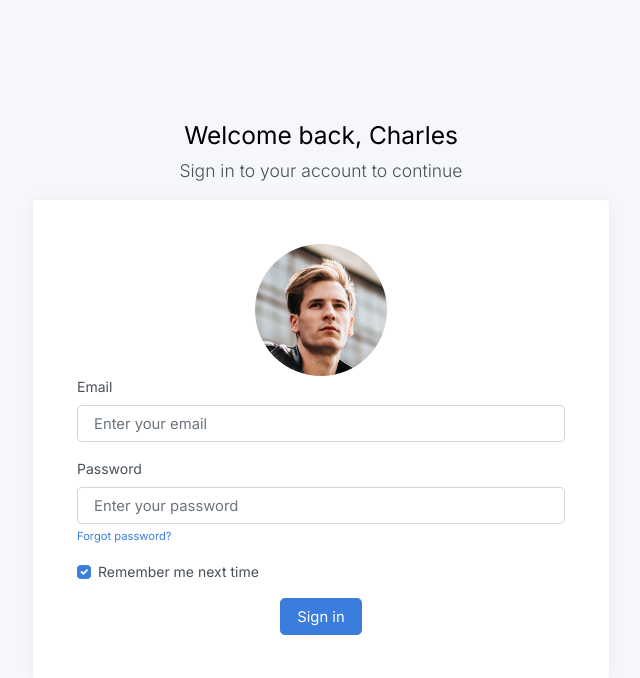
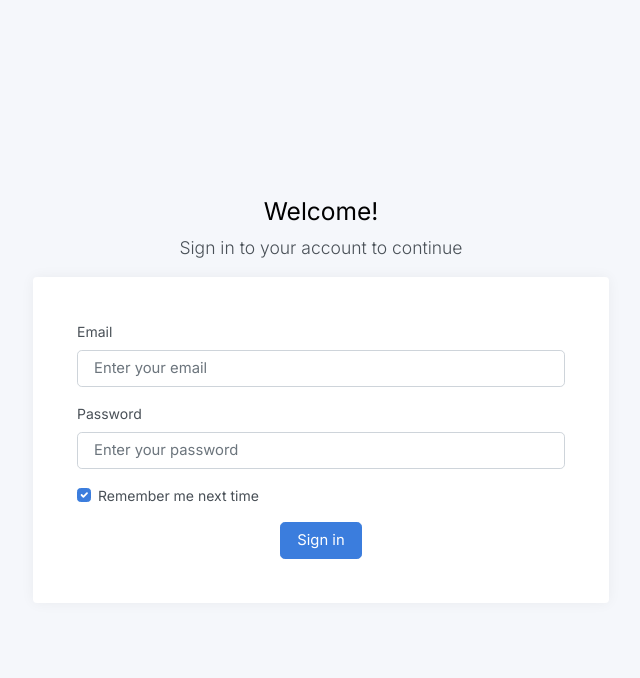
Before and after one commit to jtbandurski/PythonSQL_project, a Django app: page /habits/login/ in a window 1280 px wide. Shown: the top 678 px of the page, without its empty margins (319-959 px from the left). Run offline with Django 4.2, Linux system fonts and the light colour scheme; some libraries are stand-ins or nearby versions.

Commit message:
changes in login.html

```diff
--- a/project/habitstracker/templates/habits/login.html
+++ b/project/habitstracker/templates/habits/login.html
@@ -29,7 +29,7 @@
 					<div class="d-table-cell align-middle">
 
 						<div class="text-center mt-4">
-							<h1 class="h2">Welcome back, Charles</h1>
+							<h1 class="h2">Welcome!</h1>
 							<p class="lead">
 								Sign in to your account to continue
 							</p>
@@ -39,7 +39,6 @@
 							<div class="card-body">
 								<div class="m-sm-4">
 									<div class="text-center">
-										<img src="img/avatars/avatar.jpg" alt="Charles Hall" class="img-fluid rounded-circle" width="132" height="132" />
 									</div>
 									<form>
 										<div class="mb-3">
@@ -50,7 +49,7 @@
 											<label class="form-label">Password</label>
 											<input class="form-control form-control-lg" type="password" name="password" placeholder="Enter your password" />
 											<small>
-            <a href="index.html">Forgot password?</a>
+
           </small>
 										</div>
 										<div>
```
